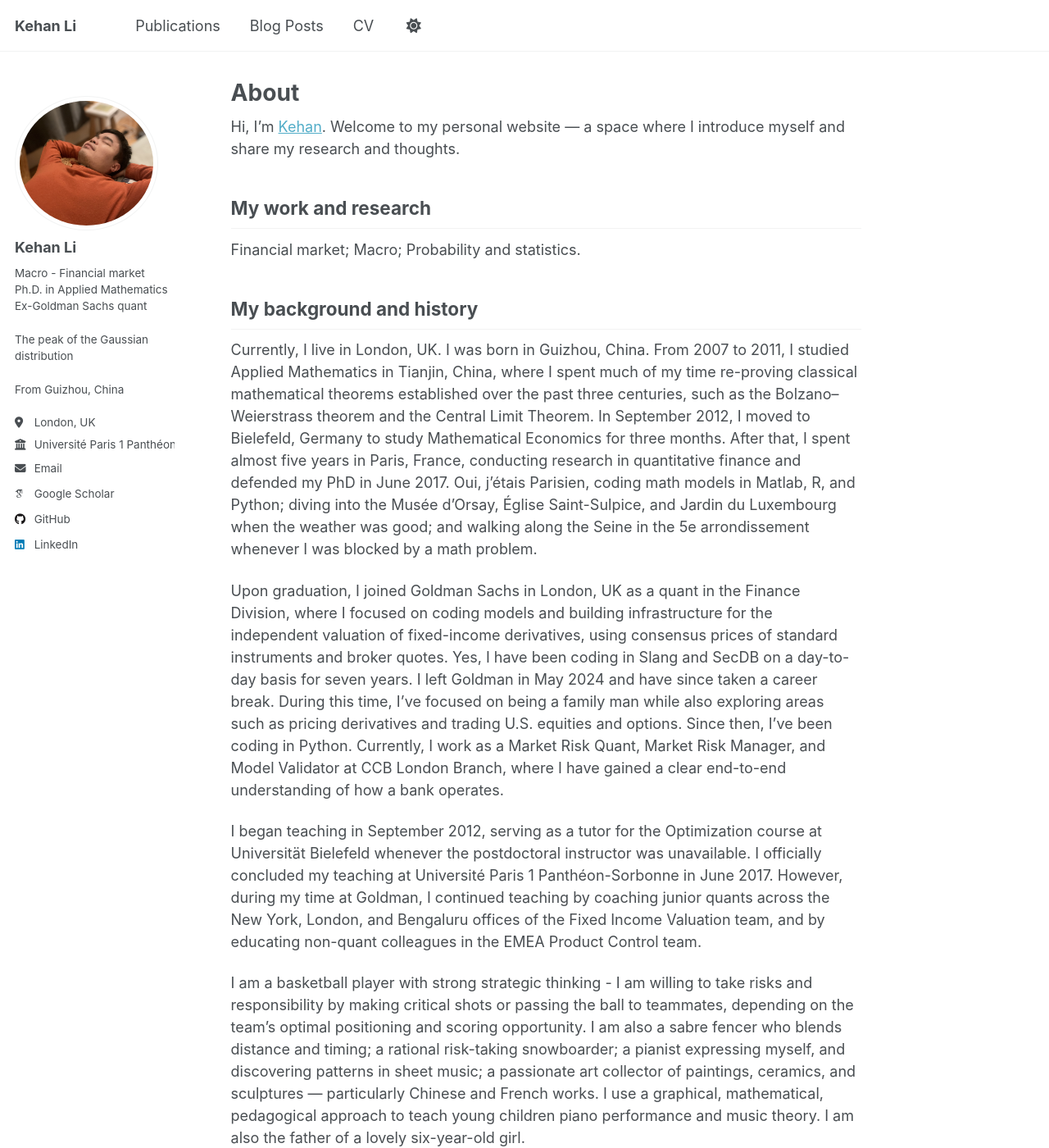
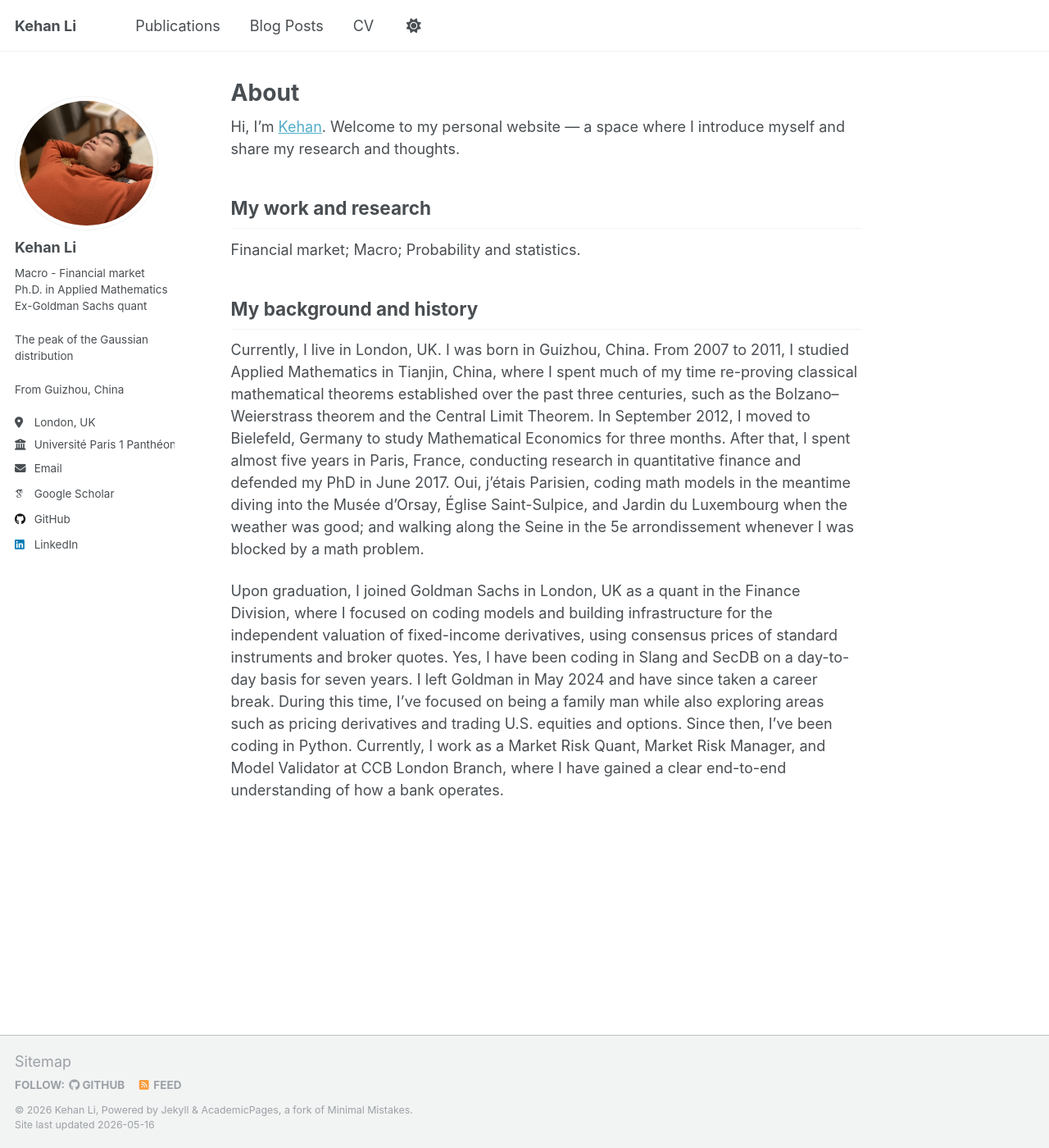
Before and after one commit to KehanLi-1123/KehanLi.github.io, a Jekyll site: the page built from _pages/about.md, in a window 1280 px wide and 1400 px high. Shown: the whole window at 82% size. Built offline with Jekyll 4.4.1, drawn with Linux system fonts in a browser that asks for light colours; some web fonts are replaced.

Commit message:
Update about.md

```diff
--- a/_pages/about.md
+++ b/_pages/about.md
@@ -14,10 +14,6 @@ Financial market; Macro; Probability and statistics.
 
 My background and history
 ------
-Currently, I live in London, UK. I was born in Guizhou, China. From 2007 to 2011, I studied Applied Mathematics in Tianjin, China, where I spent much of my time re-proving classical mathematical theorems established over the past three centuries, such as the Bolzano–Weierstrass theorem and the Central Limit Theorem. In September 2012, I moved to Bielefeld, Germany to study Mathematical Economics for three months. After that, I spent almost five years in Paris, France, conducting research in quantitative finance and defended my PhD in June 2017. Oui, j’étais Parisien, coding math models in Matlab, R, and Python; diving into the Musée d’Orsay, Église Saint-Sulpice, and Jardin du Luxembourg when the weather was good; and walking along the Seine in the 5e arrondissement whenever I was blocked by a math problem.
+Currently, I live in London, UK. I was born in Guizhou, China. From 2007 to 2011, I studied Applied Mathematics in Tianjin, China, where I spent much of my time re-proving classical mathematical theorems established over the past three centuries, such as the Bolzano–Weierstrass theorem and the Central Limit Theorem. In September 2012, I moved to Bielefeld, Germany to study Mathematical Economics for three months. After that, I spent almost five years in Paris, France, conducting research in quantitative finance and defended my PhD in June 2017. Oui, j’étais Parisien, coding math models in the meantime diving into the Musée d’Orsay, Église Saint-Sulpice, and Jardin du Luxembourg when the weather was good; and walking along the Seine in the 5e arrondissement whenever I was blocked by a math problem.
 
 Upon graduation, I joined Goldman Sachs in London, UK as a quant in the Finance Division, where I focused on coding models and building infrastructure for the independent valuation of fixed-income derivatives, using consensus prices of standard instruments and broker quotes. Yes, I have been coding in Slang and SecDB on a day-to-day basis for seven years. I left Goldman in May 2024 and have since taken a career break. During this time, I’ve focused on being a family man while also exploring areas such as pricing derivatives and trading U.S. equities and options. Since then, I’ve been coding in Python. Currently, I work as a Market Risk Quant, Market Risk Manager, and Model Validator at CCB London Branch, where I have gained a clear end-to-end understanding of how a bank operates.
-
-I began teaching in September 2012, serving as a tutor for the Optimization course at Universität Bielefeld whenever the postdoctoral instructor was unavailable. I officially concluded my teaching at  Université Paris 1 Panthéon-Sorbonne in June 2017. However, during my time at Goldman, I continued teaching by coaching junior quants across the New York, London, and Bengaluru offices of the Fixed Income Valuation team, and by educating non-quant colleagues in the EMEA Product Control team.
-
-I am a basketball player with strong strategic thinking - I am willing to take risks and responsibility by making critical shots or passing the ball to teammates, depending on the team's optimal positioning and scoring opportunity. I am also a sabre fencer who blends distance and timing; a rational risk-taking snowboarder; a pianist expressing myself, and discovering patterns in sheet music; a passionate art collector of paintings, ceramics, and sculptures — particularly Chinese and French works. I use a graphical, mathematical, pedagogical approach to teach young children piano performance and music theory. I am also the father of a lovely six-year-old girl.
```
